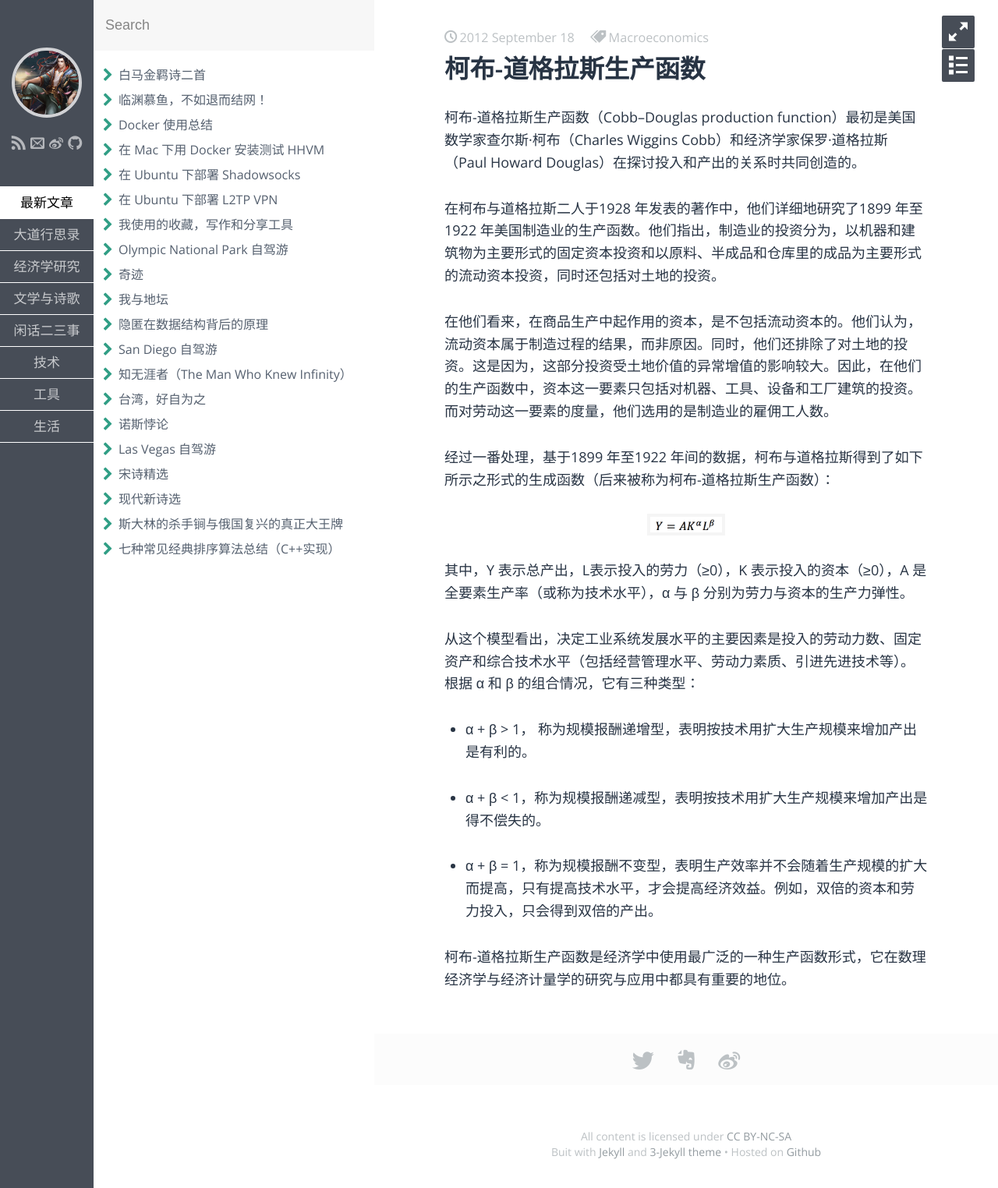
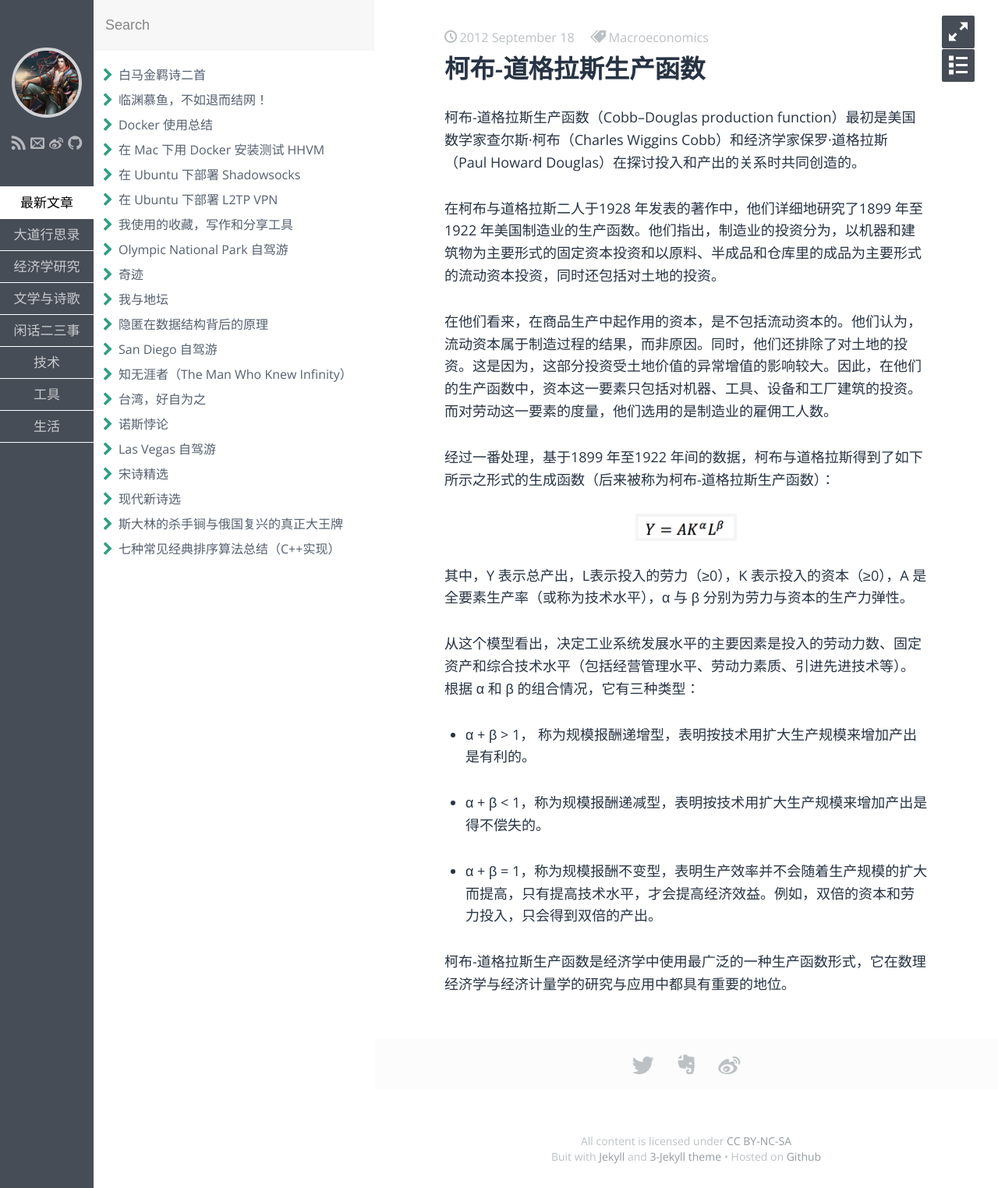
Before and after one commit to fzuo/baimafujinji, a Jekyll site: the page built from _posts/economy/2012-09-18-cobb-douglas-function.md, in a window 1280 px wide. Shown: the whole page at 78% size. Built offline with Jekyll 4.4.1, drawn with Linux system fonts in a browser that asks for light colours; some web fonts are replaced.

Commit message:
Update 2012-09-18-cobb-douglas-function.md

```diff
--- a/_posts/economy/2012-09-18-cobb-douglas-function.md
+++ b/_posts/economy/2012-09-18-cobb-douglas-function.md
@@ -16,7 +16,7 @@
 经过一番处理，基于1899 年至1922 年间的数据，柯布与道格拉斯得到了如下所示之形式的生成函数（后来被称为柯布-道格拉斯生产函数）：
 
 <p align="center">
-<img src="https://fzuo.github.io/assets/img/cobb_func.png" width="100">
+<img src="https://fzuo.github.io/assets/img/cobb_func.png" width="130">
 </p>
 
 其中，Y 表示总产出，L表示投入的劳力（≥0），K 表示投入的资本（≥0），A 是全要素生产率（或称为技术水平），α 与 β 分别为劳力与资本的生产力弹性。
```
